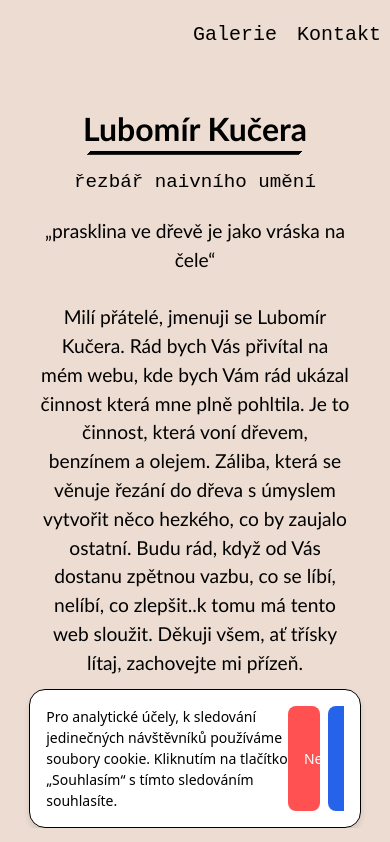
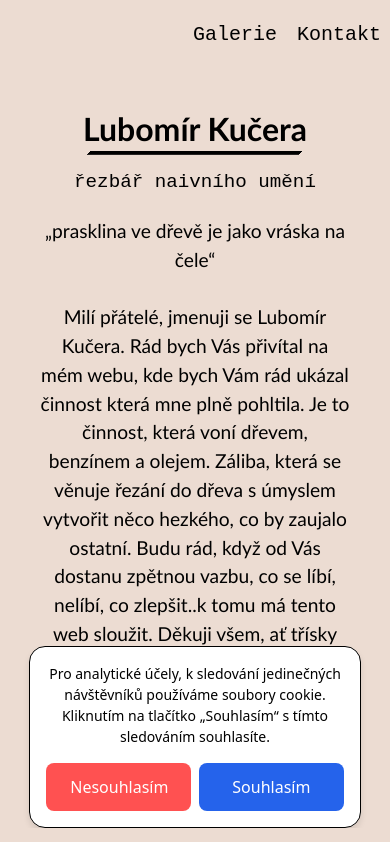
Before and after one commit to Flamchu/lubomirkucera, a React (Vite) app: page / in a window 390 px wide. Shown: the top 842 px of the page. Built offline with nearby package versions, Linux system fonts and the light colour scheme.

Commit message:
responsive cookie buttons

```diff
--- a/src/scss/components/Susenky.scss
+++ b/src/scss/components/Susenky.scss
@@ -9,10 +9,12 @@
 	padding: 1rem;
 	border: 1px solid #000000; // border-gray-300
 	display: flex;
+	flex-direction: column;
+	align-items: center;
+	gap: 1rem;
 	z-index: 50;
 
 	@media (min-width: 768px) {
-
 		flex-direction: row;
 		align-items: center;
 		justify-content: space-between;
@@ -22,17 +24,22 @@
 	&__text {
 		font-size: 0.875rem; // text-sm
 		color: #000000; // text-gray-700
+		text-align: center;
 	}
 
 	&__buttons {
 		display: flex;
 		gap: 0.5rem; // space-x-2 equivalent
+		justify-content: center;
+		width: 100%;
 	}
 
 	&__button {
-		padding: 0.5rem 1rem;
-		font-size: 0.875rem; // text-sm
+		padding: 0.75rem 1.5rem;
+		font-size: 1rem; // text-base
 		border-radius: 0.5rem; // rounded-lg
+		width: 100%;
+		max-width: 200px;
 
 		&--decline {
 			background-color: #ff0000ae; // bg-gray-200
```
